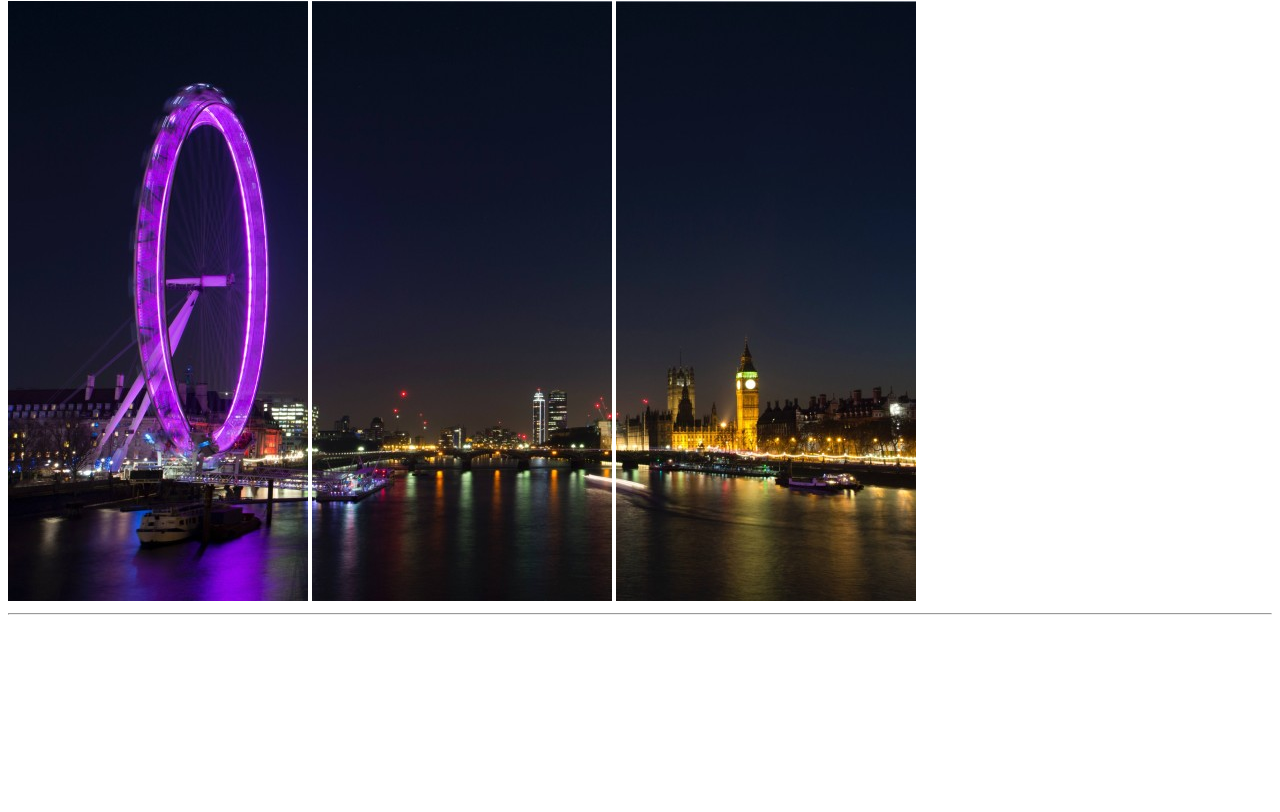
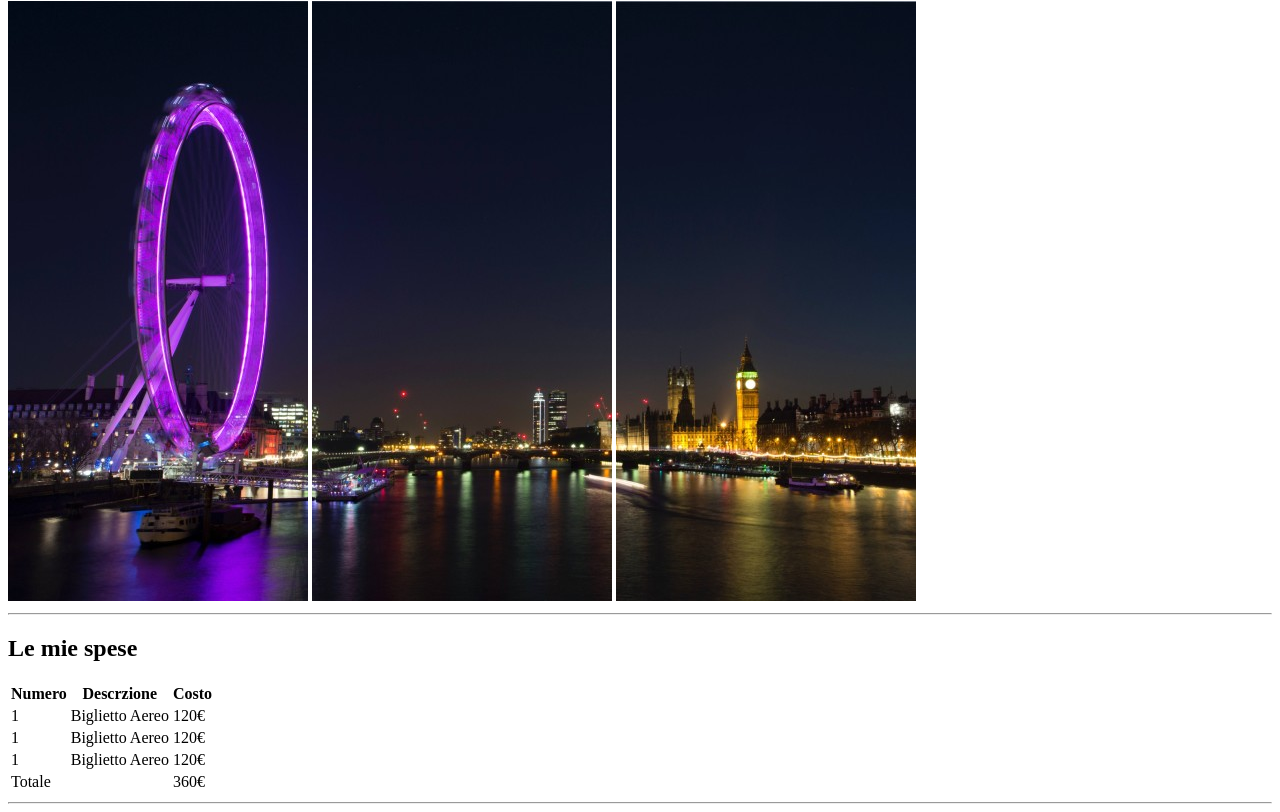
Before and after one commit to Francesca-23/html-london-trip, a plain HTML site: page index.html in a window 1280 px wide. Shown: the part 79-891 px from the top of the page. Before the commit the page ends 800 px from the top, so only its background shows below. Drawn offline with Linux system fonts and the light colour scheme.

Commit message:
Prima sezione: tabella delle spese

```diff
--- a/index.html
+++ b/index.html
@@ -22,7 +22,52 @@
 
     </header>
 
-    <main></main>
+    <main>
+
+        <!-- Prima parte: spese -->
+
+        <section>
+
+            <h2>Le mie spese</h2>
+            <table>
+                <thead>
+                    <tr>
+                        <th>Numero</th>
+                        <th>Descrzione</th>
+                        <th>Costo</th>
+                    </tr>
+                </thead>
+
+                <tbody>
+                    <tr>
+                        <td>1</td>
+                        <td>Biglietto Aereo</td>
+                        <td>120€</td>
+                    </tr>
+                    <tr>
+                        <td>1</td>
+                        <td>Biglietto Aereo</td>
+                        <td>120€</td>
+                    </tr>
+                    <tr>
+                        <td>1</td>
+                        <td>Biglietto Aereo</td>
+                        <td>120€</td>
+                    </tr>
+                </tbody>
+
+                <tfoot>
+                    <tr>
+                        <td colspan="2">Totale</td>
+                        <td>360€</td>
+                    </tr>
+                </tfoot>
+            </table>
+            <hr>
+
+        </section>
+
+    </main>
 
 </body>
 </html>
```
